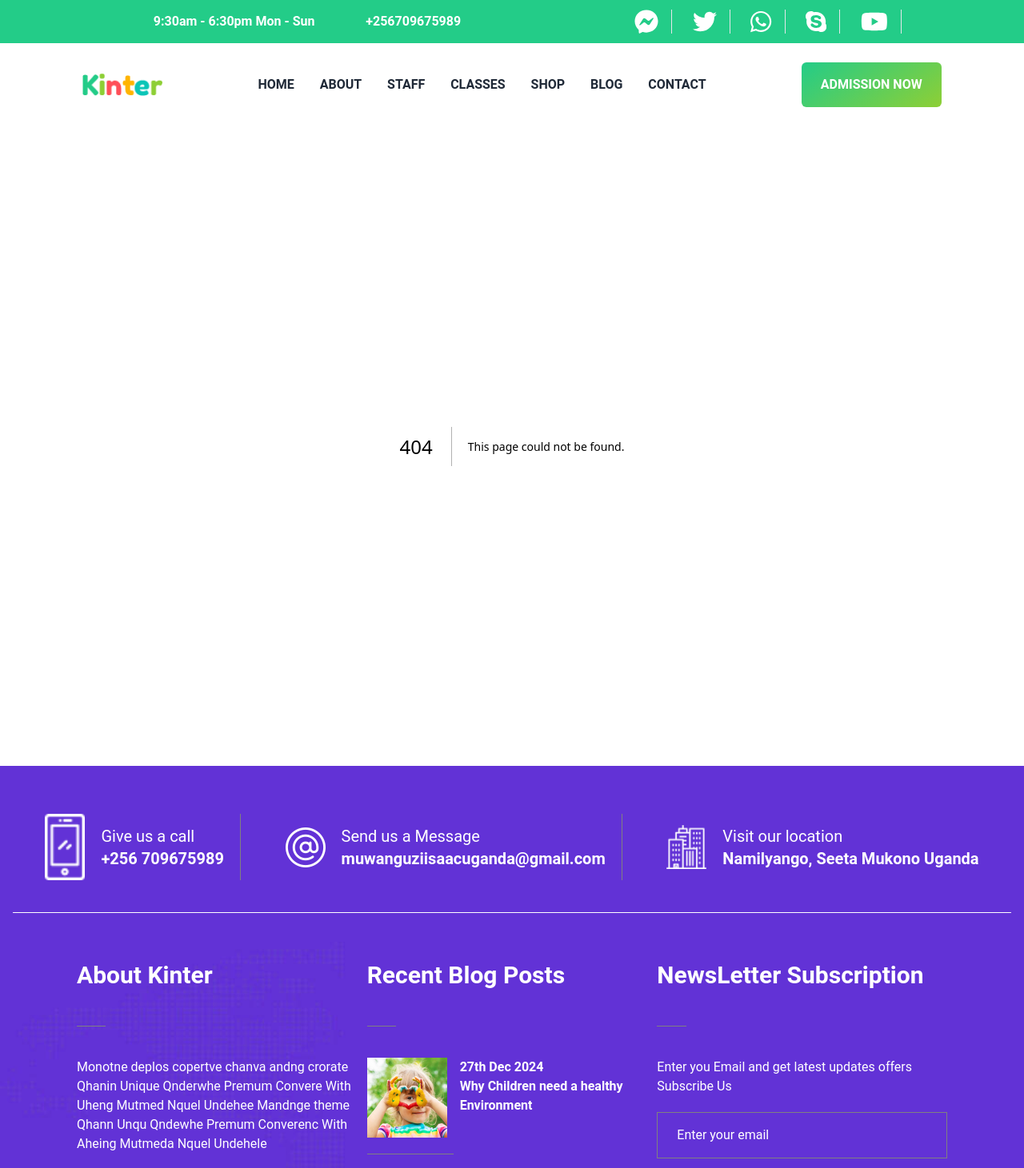
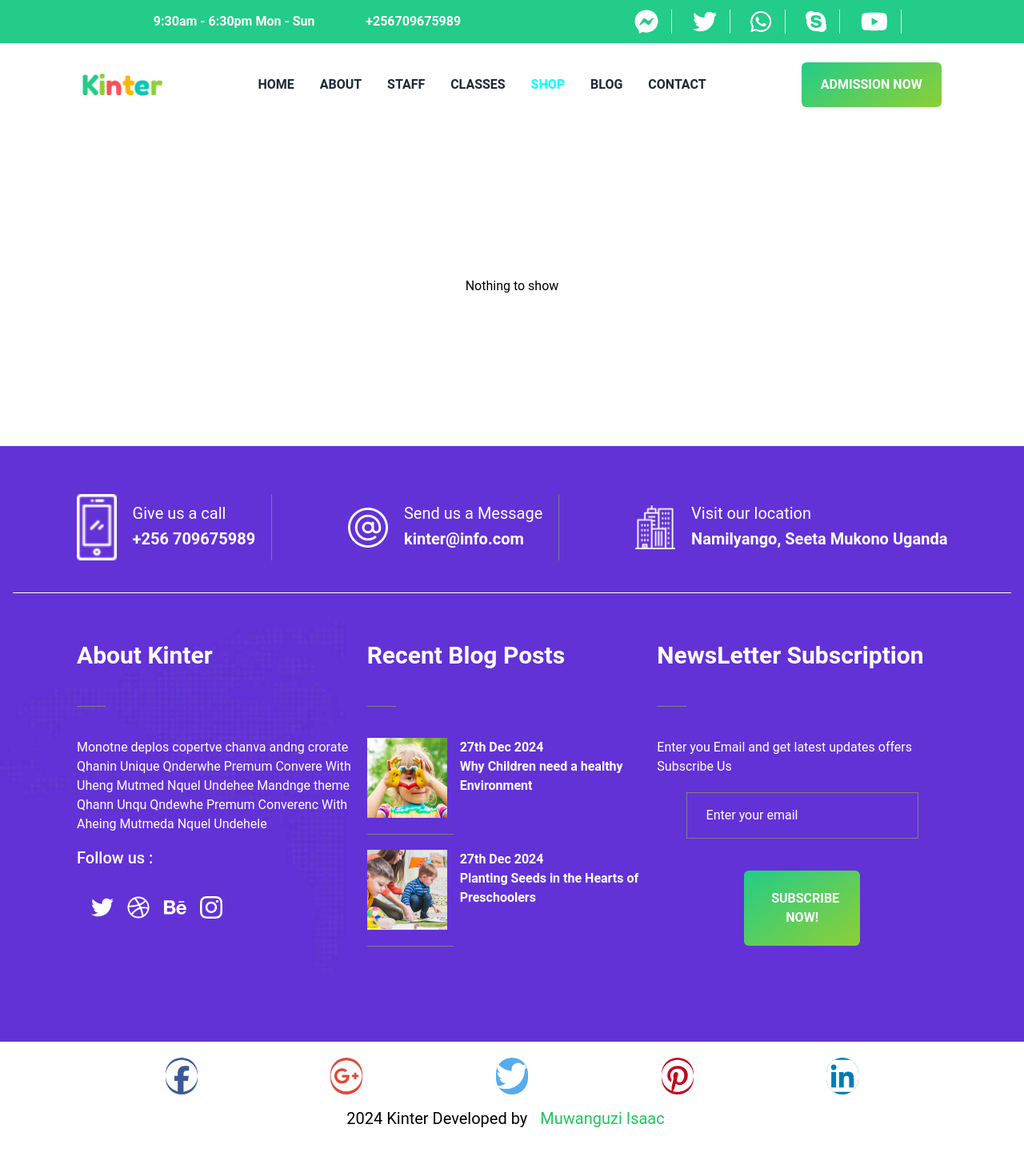
Before and after one commit to muwanguziisaacdev/KINTER, a Next.js app: page /shop in a window 1280 px wide. Before the commit this address had no page. Shown: the top 1461 px of the page at 80% size. Built offline with nearby package versions, Linux system fonts and the light colour scheme.

Commit message:
Added the routes to the blog, classes, and shop and also modified the subscription button in the footer and added the active links to the navs

```diff
--- a/app/Components/Footer.jsx
+++ b/app/Components/Footer.jsx
@@ -21,7 +21,7 @@ const Footer = () => {
                     <div className="">
                         <h4>
                             <span>Give us a call</span>
-                            <span>+256 709675989</span>
+                            <span className='leading-9'>+256 709675989</span>
                         </h4>
                     </div>
                 </div>
@@ -37,7 +37,7 @@ const Footer = () => {
                     <div className="">
                         <h4>
                             <span>Send us a Message</span>
-                            <span>muwanguziisaacuganda@gmail.com</span>
+                            <span className='leading-9'>kinter@info.com</span>
                         </h4>
                     </div>
                 </div>
@@ -53,7 +53,7 @@ const Footer = () => {
                     <div className="">
                         <h4>
                             <span>Visit our location</span>
-                            <span>Namilyango, Seeta Mukono Uganda</span>
+                            <span className='leading-9'>Namilyango, Seeta Mukono Uganda</span>
                         </h4>
                     </div>
                 </div>
@@ -106,9 +106,9 @@ const Footer = () => {
                     <p>Enter you Email and get latest updates offers</p>
                     <p>Subscribe Us</p>
 
-                    <form action="" className='flex flex-col'>
-                        <input type="text" placeholder='Enter your email'/>
-                        <button className='thm-btn thm-btn-2 w-2/5 mt-10'>SUBSCRIBE NOW!</button>
+                    <form action="" className='flex flex-col  justify-center'>
+                        <input type="text" placeholder='Enter your email' className='w-4/5 m-auto'/>
+                        <button className='thm-btn thm-btn-2 w-2/5 mt-10 m-auto'>SUBSCRIBE NOW!</button>
                     </form>
                 </div>
             </div>
--- a/app/Components/Header.jsx
+++ b/app/Components/Header.jsx
@@ -1,10 +1,13 @@
+'use client'
+
 import React from 'react'
 import Image from 'next/image'
 import { faFacebookMessenger, faTwitter, faYoutube, faWhatsapp, faSkype } from '@fortawesome/free-brands-svg-icons'
 import { FontAwesomeIcon } from '@fortawesome/react-fontawesome'
 import Link from 'next/link'
-
+import { usePathname } from 'next/navigation'
 const Header = () => {
+    const pathname = usePathname();
   return (
     <div className=''>
         <div className="upper-header bg-[#23cc88] text-white font-semibold flex justify-evenly flex-nowrap items-center py-3">
@@ -32,13 +35,13 @@ const Header = () => {
             </div>
             <div className="menu hidden md:block md:w-[50%]">
                 <ul className="flex justify-evenly font-semibold text-gray-800">
-                    <Link href={'/'}>HOME</Link>
-                    <Link href={'/about'}>ABOUT</Link>
-                    <Link href={'/staff'}>STAFF</Link>
-                    <Link href={'/'}>CLASSES</Link>
-                    <Link href={'/'}>SHOP</Link>
-                    <Link href={'/'}>BLOG</Link>
-                    <Link href={'/contact'}>CONTACT</Link>
+                    <Link href={'/'} className={pathname==='/' ? 'active' : ''}>HOME</Link>
+                    <Link href={'/about'} className={pathname==='/about' ? 'active' : ''}>ABOUT</Link>
+                    <Link href={'/staff'} className={pathname==='/staff' ? 'active' : ''}>STAFF</Link>
+                    <Link href={'/classes'} className={pathname==='/classes' ? 'active' : ''}>CLASSES</Link>
+                    <Link href={'/shop'} className={pathname==='/shop' ? 'active' : ''}>SHOP</Link>
+                    <Link href={'/blog'} className={pathname==='/blog' ? 'active' : ''}>BLOG</Link>
+                    <Link href={'/contact'} className={pathname==='/contact' ? 'active' : ''}>CONTACT</Link>
                 </ul>
             </div>
             <div className="admission-btn">
--- /dev/null
+++ b/app/blog/page.jsx
@@ -0,0 +1,9 @@
+import React from 'react'
+
+const Blog = () => {
+  return (
+    <main className='h-[50vh] grid place-content-center'>Nothing to show</main>
+  )
+}
+
+export default Blog
--- /dev/null
+++ b/app/classes/page.jsx
@@ -0,0 +1,9 @@
+import React from 'react'
+
+const Classes = () => {
+  return (
+    <main className='h-[50vh] grid place-content-center'>Nothing to show</main>
+  )
+}
+
+export default Classes
--- a/app/globals.css
+++ b/app/globals.css
@@ -12,6 +12,8 @@
 	overflow-x: hidden;
 }
 
+
+/* HEADER */
 
 /* REUSEABLE  CODE*/
 
@@ -61,6 +63,11 @@
 	background-position: center;
 	position: relative;
 	z-index: -2;
+}
+.active {
+	color: aqua;
+	transition: .3s;
+	cursor: pointer;
 }
 
 .upper-header .fa {
@@ -157,7 +164,7 @@
 
 /* classes */
 .class-item {
-	@apply md:w-80;
+	@apply md:w-80 lg:w-[400px];
 	box-shadow: 0px 0px 10px 0px rgba(136, 136, 136, 0.1);
 	overflow: hidden;
 	transition: 0.6s cubic-bezier(0.165, 0.84, 0.44, 1);
@@ -180,6 +187,7 @@
 	-moz-transform: scale(1.05);
 	-ms-transform: scale(1.05);
 	-o-transform: scale(1.05);
+	cursor: pointer;
 }
 .class-item .class-content {
 	@apply p-[30px] pb-[10px] flex flex-col flex-nowrap justify-center items-center;
@@ -245,6 +253,17 @@
 }
 .gallery-area .title {
 	font-family: cursive;
+}
+.gallery-list li {
+	@apply cursor-pointer
+}
+
+.gallery-images img {
+	cursor: pointer;
+	transition: all 400ms;
+}
+.gallery-images img:hover {
+	transform: scale(1.05);
 }
 
 .news-area {
--- a/app/page.jsx
+++ b/app/page.jsx
@@ -297,14 +297,14 @@ export default function Home() {
           </div>
           <div className="gallery">
             <ul className="gallery-list flex  md:shrink-0 flex-wrap justify-evenly md:text-xl font-bold  md:w-[50%] m-auto mt-[45px] text-sm">
-              <li>SEE ALL</li>
-              <li>BRANDING</li>
-              <li>CREATIVE</li>
-              <li>ILLUSTRATION</li>
-              <li>PHOTOSHOP</li>
+              <li className="text-[#ffc000]">SEE ALL</li>
+              <li className="text-[#e84b3a]">BRANDING</li>
+              <li className="text-[#fc7f0c]">CREATIVE</li>
+              <li className="text-[#92278f]">ILLUSTRATION</li>
+              <li className="text-[#16b6ef]">PHOTOSHOP</li>
             </ul>
             </div>
-            <div className="grid md:grid-cols-3 gap-5 w-4/5 m-auto mt-[45px]">
+            <div className="gallery-images grid md:grid-cols-3 gap-5 w-4/5 m-auto mt-[45px]">
               <div>
                 <Image
                   src={'/assets/portfolio/port01.jpg'}
--- /dev/null
+++ b/app/shop/page.jsx
@@ -0,0 +1,9 @@
+import React from 'react'
+
+const Shop = () => {
+  return (
+    <main className='h-[50vh] grid place-content-center'>Nothing to show</main>
+  )
+}
+
+export default Shop
```
